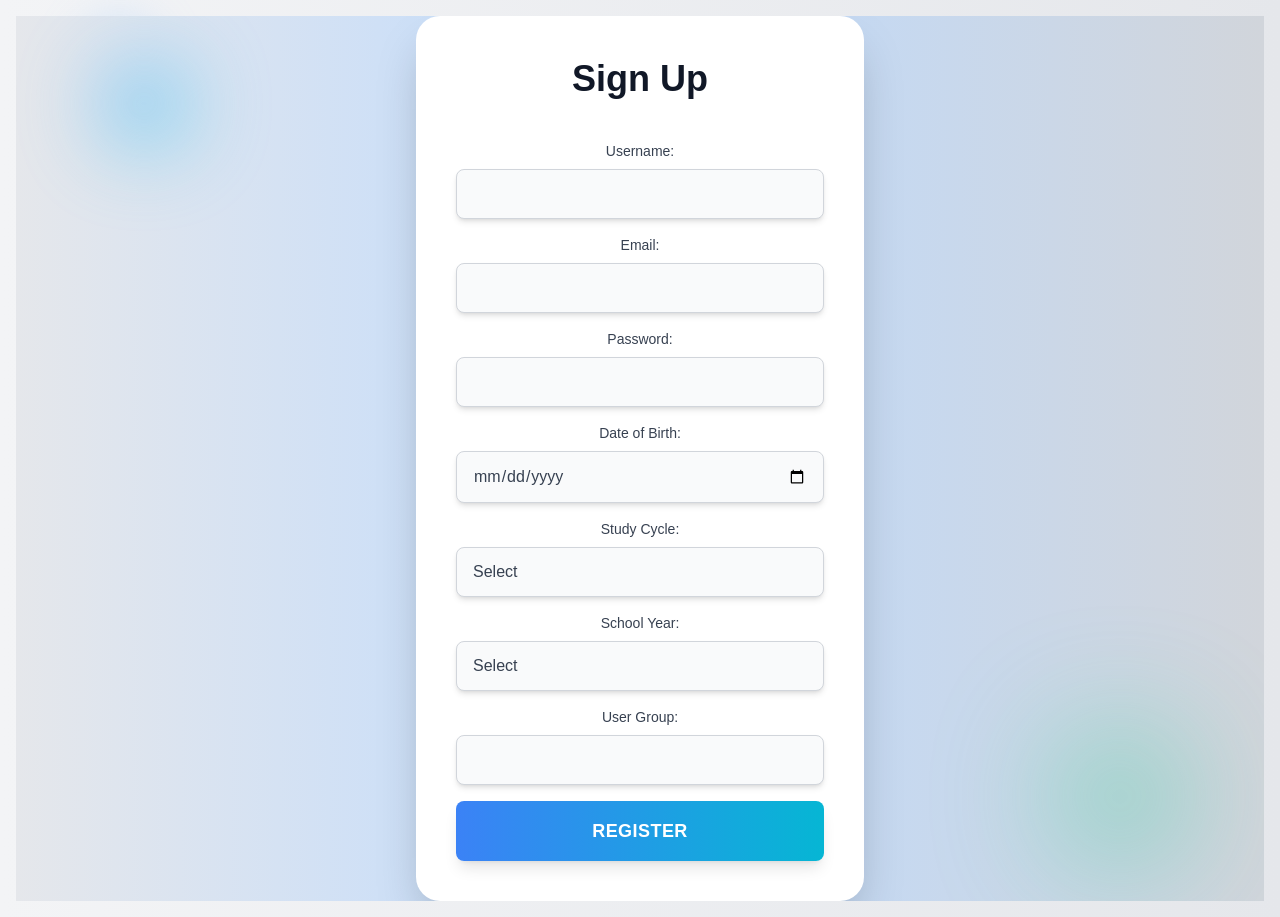
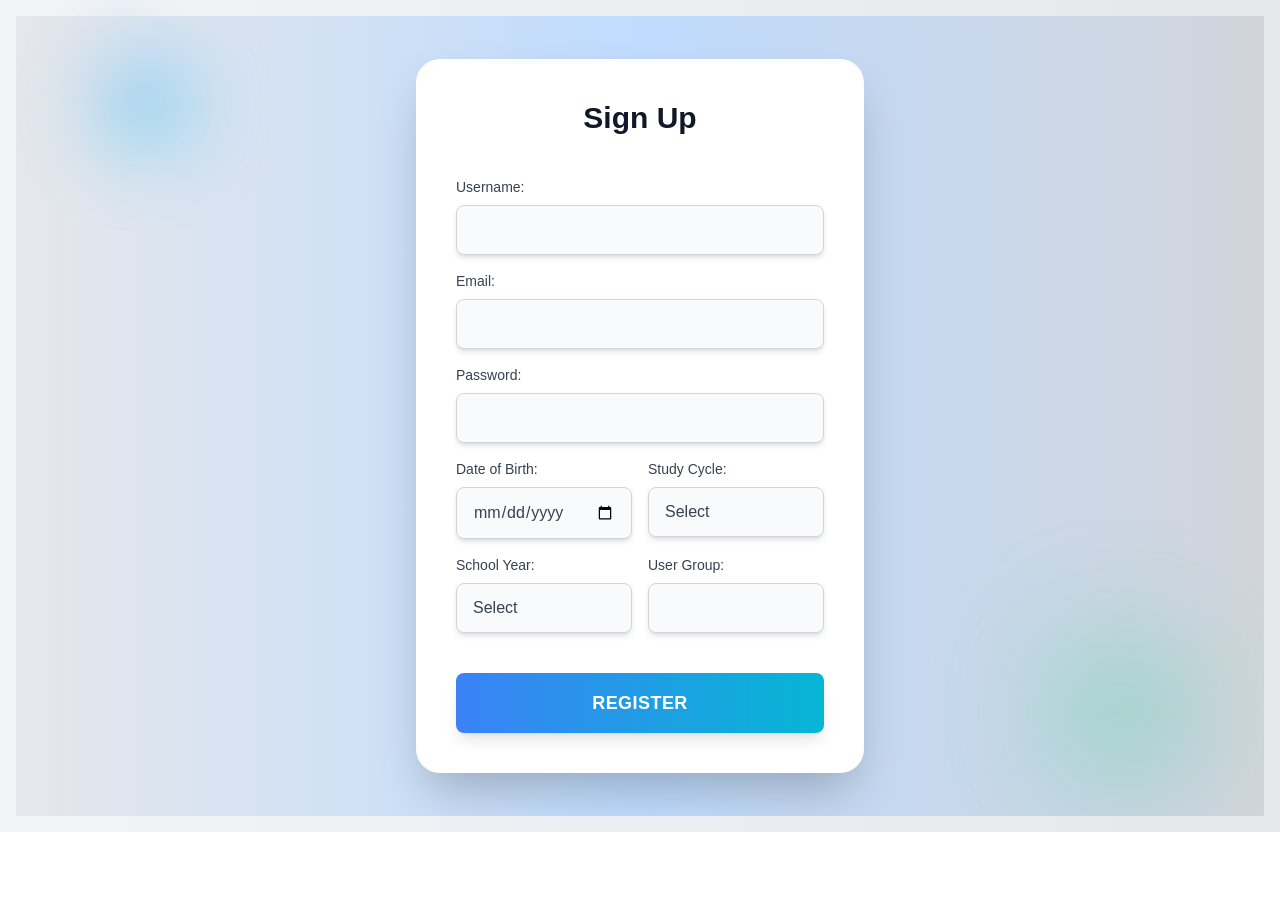
Before and after one commit to RUPS-RIT-Agenda/RIT-Agenda, a Next.js app in the folder frontend/: page /register in a window 1280 px wide. After the commit the page ends 832 px from the top, so only its background shows below. Built offline with nearby package versions, Linux system fonts and the light colour scheme; no server answers.

Commit message:
RIT-9 Gradient fix

```diff
--- a/frontend/src/app/login/page.js
+++ b/frontend/src/app/login/page.js
@@ -61,7 +61,7 @@ export default function Login() {
 
       {/* Main Container with Form */}
       <div className="bg-white rounded-3xl shadow-2xl w-full max-w-lg p-16 flex flex-col items-center space-y-6 text-center">
-        <h1 className="text-5xl font-extrabold text-gray-900 mb-6 leading-tight">
+        <h1 className="text-3xl font-extrabold text-gray-900 mb-6 leading-tight">
           Log In
         </h1>
         {errorMessage && (
@@ -71,7 +71,7 @@ export default function Login() {
         )}
         <form onSubmit={handleSubmit} className="w-full space-y-6">
           <div>
-            <label className="block text-lg font-medium text-gray-700 mb-2">
+            <label className="block text-start text-lg font-medium text-gray-700 mb-2">
               Username:
             </label>
             <input
@@ -84,7 +84,7 @@ export default function Login() {
             />
           </div>
           <div>
-            <label className="block text-lg font-medium text-gray-700 mb-2">
+            <label className="block text-start text-lg font-medium text-gray-700 mb-2">
               Password:
             </label>
             <input
@@ -93,7 +93,7 @@ export default function Login() {
               value={formData.password}
               onChange={handleChange}
               required
-              className="w-full px-4 py-3 text-gray-700 bg-gray-50 border border-gray-300 rounded-lg focus:ring-4 focus:ring-blue-500 focus:outline-none shadow-md transition-all"
+              className="w-full px-4 mb-6 py-3 text-gray-700 bg-gray-50 border border-gray-300 rounded-lg focus:ring-4 focus:ring-blue-500 focus:outline-none shadow-md transition-all"
             />
           </div>
           <button
--- a/frontend/src/app/register/page.js
+++ b/frontend/src/app/register/page.js
@@ -53,7 +53,7 @@ const SignupPage = () => {
 
       {/* Main Container with Form */}
       <div className="bg-white rounded-3xl shadow-2xl w-full max-w-md p-10 flex flex-col items-center space-y-6 text-center">
-        <h1 className="text-4xl font-extrabold text-gray-900 mb-4 leading-tight">
+        <h1 className="text-3xl font-extrabold text-gray-900 mb-4 leading-tight">
           Sign Up
         </h1>
         {errorMessage && (
@@ -63,7 +63,7 @@ const SignupPage = () => {
         )}
         <form onSubmit={handleSubmit} className="w-full space-y-4">
           <div>
-            <label className="block text-sm font-medium text-gray-700 mb-2">
+            <label className="block text-start text-sm font-medium text-gray-700 mb-2">
               Username:
             </label>
             <input
@@ -76,7 +76,7 @@ const SignupPage = () => {
             />
           </div>
           <div>
-            <label className="block text-sm font-medium text-gray-700 mb-2">
+            <label className="block text-start text-sm font-medium text-gray-700 mb-2">
               Email:
             </label>
             <input
@@ -89,7 +89,7 @@ const SignupPage = () => {
             />
           </div>
           <div>
-            <label className="block text-sm font-medium text-gray-700 mb-2">
+            <label className="block text-start text-sm font-medium text-gray-700 mb-2">
               Password:
             </label>
             <input
@@ -101,8 +101,9 @@ const SignupPage = () => {
               className="w-full px-4 py-3 text-gray-700 bg-gray-50 border border-gray-300 rounded-lg focus:ring-4 focus:ring-blue-500 focus:outline-none shadow-md transition-all"
             />
           </div>
-          <div>
-            <label className="block text-sm font-medium text-gray-700 mb-2">
+          <div className="flex space-x-4">
+            <div className="flex-1">
+              <label className="block text-start text-sm font-medium text-gray-700 mb-2">
                 Date of Birth:
               </label>
               <input
@@ -113,8 +114,8 @@ const SignupPage = () => {
                 className="w-full px-4 py-3 text-gray-700 bg-gray-50 border border-gray-300 rounded-lg focus:ring-4 focus:ring-blue-500 focus:outline-none shadow-md transition-all"
               />
             </div>
-          <div>
-            <label className="block text-sm font-medium text-gray-700 mb-2">
+            <div className="flex-1">
+              <label className="block text-start text-sm font-medium text-gray-700 mb-2">
                 Study Cycle:
               </label>
               <select
@@ -129,8 +130,10 @@ const SignupPage = () => {
                 <option value="MAG">MAG</option>
               </select>
             </div>
-          <div>
-            <label className="block text-sm font-medium text-gray-700 mb-2">
+          </div>
+          <div className="flex space-x-4 mt-4">
+            <div className="flex-1">
+              <label className="block text-start text-sm font-medium text-gray-700 mb-2">
                 School Year:
               </label>
               <select
@@ -146,8 +149,8 @@ const SignupPage = () => {
                 <option value="3">3</option>
               </select>
             </div>
-          <div>
-            <label className="block text-sm font-medium text-gray-700 mb-2">
+            <div className="flex-1">
+              <label className="block text-start text-sm font-medium text-gray-700 mb-2">
                 User Group:
               </label>
               <input
@@ -156,8 +159,9 @@ const SignupPage = () => {
                 value={formData.userGroup}
                 onChange={handleChange}
                 required
-              className="w-full px-4 py-3 text-gray-700 bg-gray-50 border border-gray-300 rounded-lg focus:ring-4 focus:ring-blue-500 focus:outline-none shadow-md transition-all"
+                className="w-full mb-6 px-4 py-3 text-gray-700 bg-gray-50 border border-gray-300 rounded-lg focus:ring-4 focus:ring-blue-500 focus:outline-none shadow-md transition-all"
               />
+            </div>
           </div>
           <button
             type="submit"
--- a/frontend/src/components/Calendar.js
+++ b/frontend/src/components/Calendar.js
@@ -7,7 +7,7 @@ import dayGridPlugin from "@fullcalendar/daygrid";
 import timeGridPlugin from "@fullcalendar/timegrid";
 import interactionPlugin from "@fullcalendar/interaction";
 import { Dialog, DialogContent, DialogHeader, DialogTitle } from "@/components/ui/dialog";
-import "./calendar.css"; // Import your custom styles here
+import "./calendar.css";
 
 export default function Calendar({ user }) {
     const [currentEvents, setCurrentEvents] = useState([]);
@@ -93,8 +93,8 @@ export default function Calendar({ user }) {
     const renderEventContent = (eventInfo) => {
         const isLesson = eventInfo.event.extendedProps.details.type === "lesson";
         const bgColorClass = isLesson
-            ? "py-4 bg-gradient-to-r from-blue-400 to-cyan-400"
-            : "py-4 bg-gradient-to-r from-teal-400 to-green-400";
+            ? "py-4 bg-gradient-to-r from-blue-600 to-blue-500"
+            : "py-4 bg-gradient-to-r from-teal-600 to-teal-500";
 
         const textColorClass = "text-white";
 
@@ -119,7 +119,7 @@ export default function Calendar({ user }) {
                     headerToolbar={{
                         left: "prev,next today",
                         center: "title",
-                        right: "dayGridMonth,timeGridWeek,timeGridDay", // Removed "listWeek"
+                        right: "dayGridMonth,timeGridWeek,timeGridDay",
                     }}
                     initialView="timeGridWeek"
                     editable
```
Also changed, not shown: frontend/src/components/calendar.css (+10 -11 lines). Lines whose indentation alone changed are shown as unchanged.
